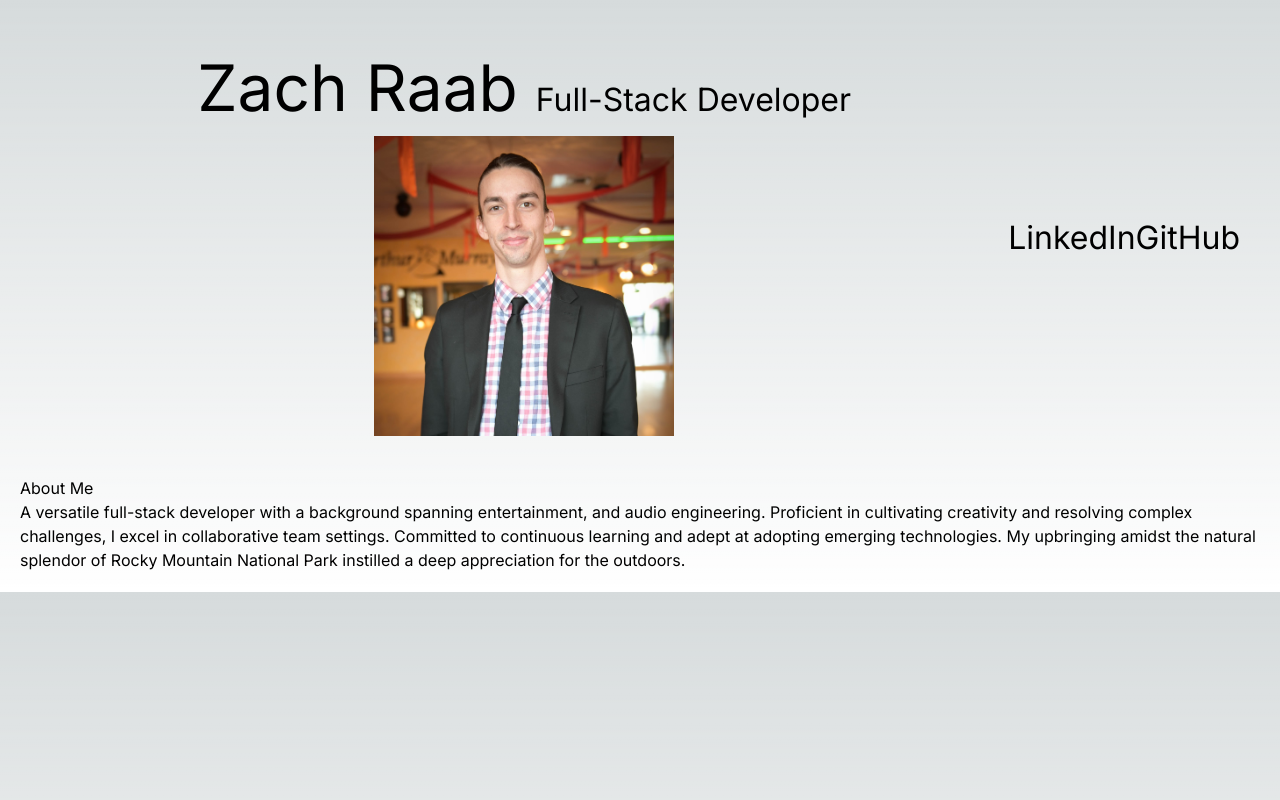
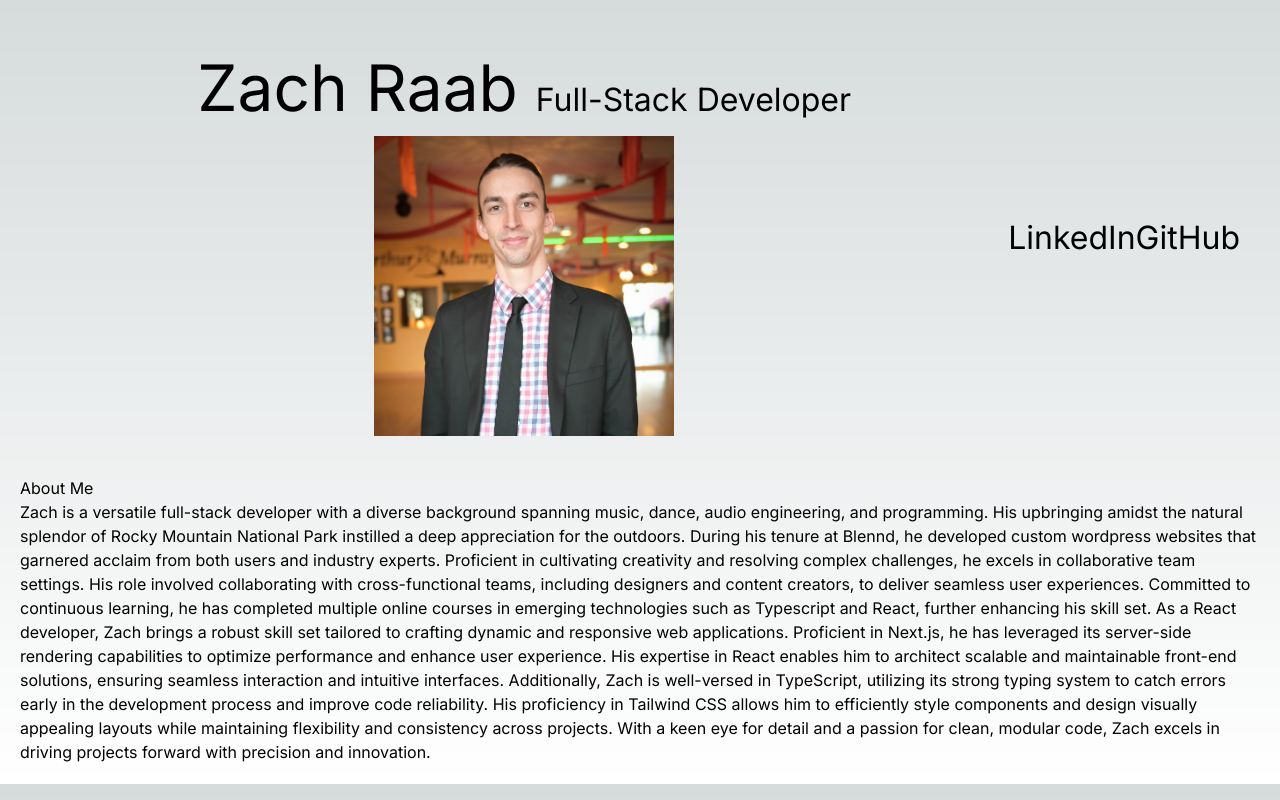
Before and after one commit to zachraab/zachraab-nextjs, a Next.js app: page / in a window 1280 px wide. Built offline with nearby package versions, Linux system fonts and the light colour scheme.

Commit message:
Update content

```diff
--- a/app/page.tsx
+++ b/app/page.tsx
@@ -1,8 +1,7 @@
-import myImage from "../public/DSC_1344.jpg"
+import myImage from "/DSC_1344.jpg"
 
 export default function Home() {
 	const aboutStyle = { margin: "20px" };
-  const projectStyle = { margin: "20px" };
 	return (
 		<main className="flex min-h-screen flex-col items-center justify-between p-24">
 			<nav
@@ -15,25 +14,15 @@ export default function Home() {
 			}}
 			>
 				<section style={{ width: "100%", display: "flex", flexDirection: "column", alignItems: "center" }}>
-          <h1
-            style={{
-              fontSize: "4rem",
-            }}
-          >
-            Zach Raab{"  "}
-            <span style={{ fontSize: "2rem" }}>Full-Stack Developer</span>
+					<h1 style={{ fontSize: "4rem" }}>
+						Zach Raab{"  "}<span style={{ fontSize: "2rem" }}>Full-Stack Developer</span>
 					</h1>
 						<img
 							style={{ objectPosition: "top center", objectFit: "cover", height: "300px", width: "300px" }}
 							src={myImage.src} alt="Headshot of Zach Raab."
 						></img>
 				</section>
-        <section
-          style={{
-            display: "flex",
-            fontSize: "2rem",
-          }}
-        >
+				<section style={{ display: "flex", fontSize: "2rem", }}>
 					<div>
 						<a href="https://www.linkedin.com/in/zachary-raab-61578248/">
 							LinkedIn
@@ -44,80 +33,15 @@ export default function Home() {
 					</div>
 				</section>
 			</nav>
+
 			<section style={aboutStyle}>
 				<h2>About Me</h2>
 				<p>
-        A versatile full-stack developer with a background spanning entertainment, and audio engineering. Proficient in cultivating creativity and resolving complex challenges, I excel in collaborative team settings. Committed to continuous learning and adept at adopting emerging technologies. My upbringing amidst the natural splendor of Rocky Mountain National Park instilled a deep appreciation for the outdoors.
+				Zach is a versatile full-stack developer with a diverse background spanning music, dance, audio engineering, and programming. His upbringing amidst the natural splendor of Rocky Mountain National Park instilled a deep appreciation for the outdoors. During his tenure at Blennd, he developed custom wordpress websites that garnered acclaim from both users and industry experts. Proficient in cultivating creativity and resolving complex challenges, he excels in collaborative team settings. His role involved collaborating with cross-functional teams, including designers and content creators, to deliver seamless user experiences. Committed to continuous learning, he has completed multiple online courses in emerging technologies such as Typescript and React, further enhancing his skill set.
+
+				As a React developer, Zach brings a robust skill set tailored to crafting dynamic and responsive web applications. Proficient in Next.js, he has leveraged its server-side rendering capabilities to optimize performance and enhance user experience. His expertise in React enables him to architect scalable and maintainable front-end solutions, ensuring seamless interaction and intuitive interfaces. Additionally, Zach is well-versed in TypeScript, utilizing its strong typing system to catch errors early in the development process and improve code reliability. His proficiency in Tailwind CSS allows him to efficiently style components and design visually appealing layouts while maintaining flexibility and consistency across projects. With a keen eye for detail and a passion for clean, modular code, Zach excels in driving projects forward with precision and innovation.
 				</p>
 			</section>
-      <div className="mb-32 grid text-center lg:mb-0 lg:w-full lg:max-w-5xl lg:grid-cols-4 lg:text-left">
-        {/* <a
-          href="https://nextjs.org/docs?utm_source=create-next-app&utm_medium=appdir-template&utm_campaign=create-next-app"
-          className="group rounded-lg border border-transparent px-5 py-4 transition-colors hover:border-gray-300 hover:bg-gray-100 hover:dark:border-neutral-700 hover:dark:bg-neutral-800/30"
-          target="_blank"
-          rel="noopener noreferrer"
-        >
-          <h2 className="mb-3 text-2xl font-semibold">
-            Docs{" "}
-            <span className="inline-block transition-transform group-hover:translate-x-1 motion-reduce:transform-none">
-              -&gt;
-            </span>
-          </h2>
-          <p className="m-0 max-w-[30ch] text-sm opacity-50">
-            Find in-depth information about Next.js features and API.
-          </p>
-        </a>
-        <a
-          href="https://nextjs.org/learn?utm_source=create-next-app&utm_medium=appdir-template-tw&utm_campaign=create-next-app"
-          className="group rounded-lg border border-transparent px-5 py-4 transition-colors hover:border-gray-300 hover:bg-gray-100 hover:dark:border-neutral-700 hover:dark:bg-neutral-800/30"
-          target="_blank"
-          rel="noopener noreferrer"
-        >
-          <h2 className="mb-3 text-2xl font-semibold">
-            Learn{" "}
-            <span className="inline-block transition-transform group-hover:translate-x-1 motion-reduce:transform-none">
-              -&gt;
-            </span>
-          </h2>
-          <p className="m-0 max-w-[30ch] text-sm opacity-50">
-            Learn about Next.js in an interactive course with&nbsp;quizzes!
-          </p>
-        </a>
-
-        <a
-          href="https://vercel.com/templates?framework=next.js&utm_source=create-next-app&utm_medium=appdir-template&utm_campaign=create-next-app"
-          className="group rounded-lg border border-transparent px-5 py-4 transition-colors hover:border-gray-300 hover:bg-gray-100 hover:dark:border-neutral-700 hover:dark:bg-neutral-800/30"
-          target="_blank"
-          rel="noopener noreferrer"
-        >
-          <h2 className="mb-3 text-2xl font-semibold">
-            Templates{" "}
-            <span className="inline-block transition-transform group-hover:translate-x-1 motion-reduce:transform-none">
-              -&gt;
-            </span>
-          </h2>
-          <p className="m-0 max-w-[30ch] text-sm opacity-50">
-            Explore starter templates for Next.js.
-          </p>
-        </a>
-
-        <a
-          href="https://vercel.com/new?utm_source=create-next-app&utm_medium=appdir-template&utm_campaign=create-next-app"
-          className="group rounded-lg border border-transparent px-5 py-4 transition-colors hover:border-gray-300 hover:bg-gray-100 hover:dark:border-neutral-700 hover:dark:bg-neutral-800/30"
-          target="_blank"
-          rel="noopener noreferrer"
-        >
-          <h2 className="mb-3 text-2xl font-semibold">
-            Deploy{" "}
-            <span className="inline-block transition-transform group-hover:translate-x-1 motion-reduce:transform-none">
-              -&gt;
-            </span>
-          </h2>
-          <p className="m-0 max-w-[30ch] text-balance text-sm opacity-50">
-            Instantly deploy your Next.js site to a shareable URL with Vercel.
-          </p>
-        </a> */}
-      </div>
 		</main>
 	);
 }
```
Lines whose indentation alone changed are shown as unchanged.
